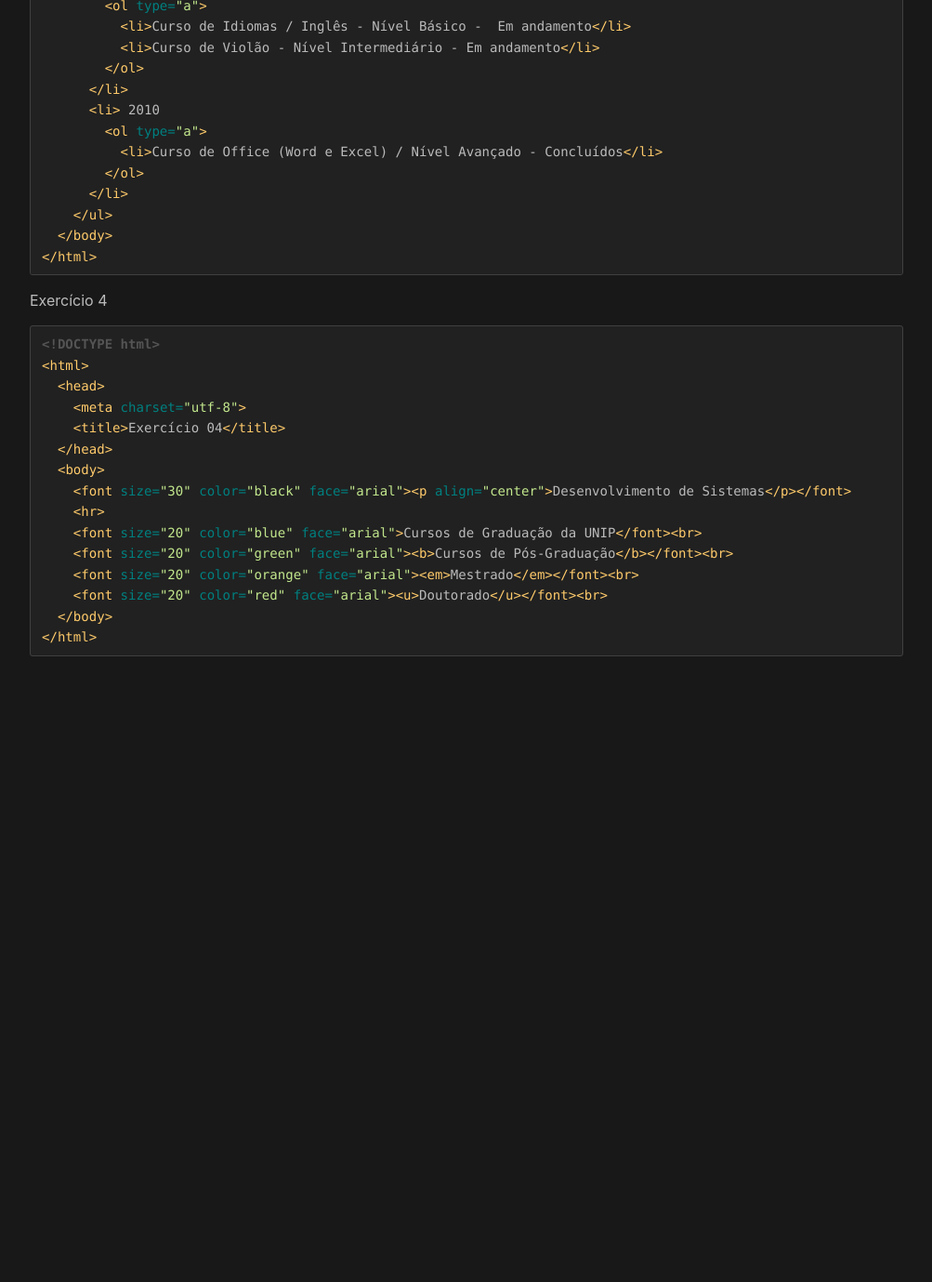
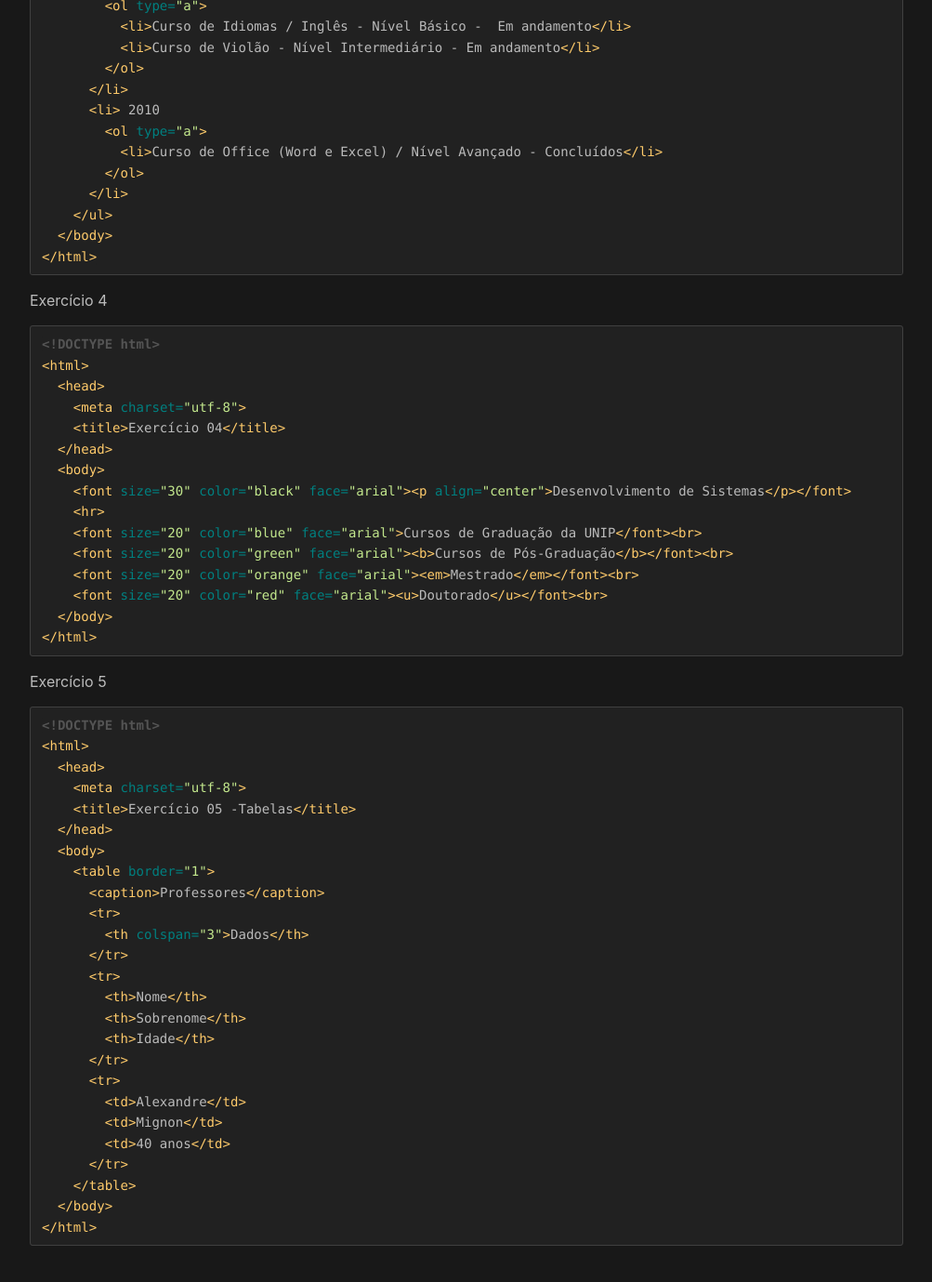
Before and after one commit to amignon/amignon.github.io, a Jekyll site: the page built from paginas/dswi/html.md, in a window 1280 px wide and 1400 px high, scrolled down 14410 px. Shown: the top 1379 px of the window at 93% size, without its empty margins (138-1141 px from the left). Built offline with Jekyll 4.4.1, drawn with Linux system fonts in a browser that asks for light colours; nearby versions of some CDN libraries; before the commit the page ends 15176 px from its top, so only the background shows below that.

Commit message:
Atualização

````diff
--- a/paginas/dswi/html.md
+++ b/paginas/dswi/html.md
@@ -650,3 +650,33 @@ Exercício 4
   </body>
 </html>
 ```
+
+Exercício 5
+
+```html
+<!DOCTYPE html>
+<html>
+  <head>
+    <meta charset="utf-8">
+    <title>Exercício 05 -Tabelas</title>
+  </head>
+  <body>
+    <table border="1">
+      <caption>Professores</caption>
+      <tr>
+        <th colspan="3">Dados</th>
+      </tr>
+      <tr>
+        <th>Nome</th>
+        <th>Sobrenome</th>
+        <th>Idade</th>
+      </tr>
+      <tr>
+        <td>Alexandre</td>
+        <td>Mignon</td>
+        <td>40 anos</td>
+      </tr>
+    </table>
+  </body>
+</html>
+```
````
